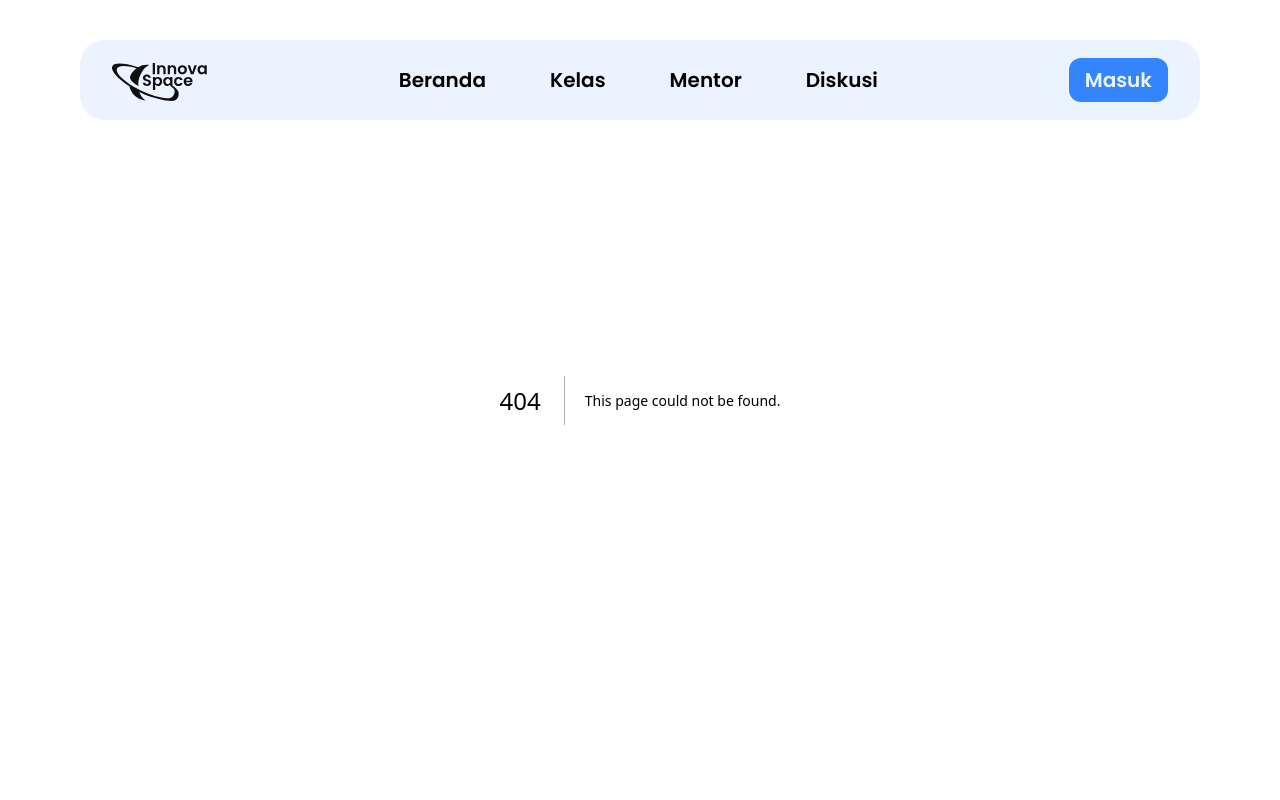
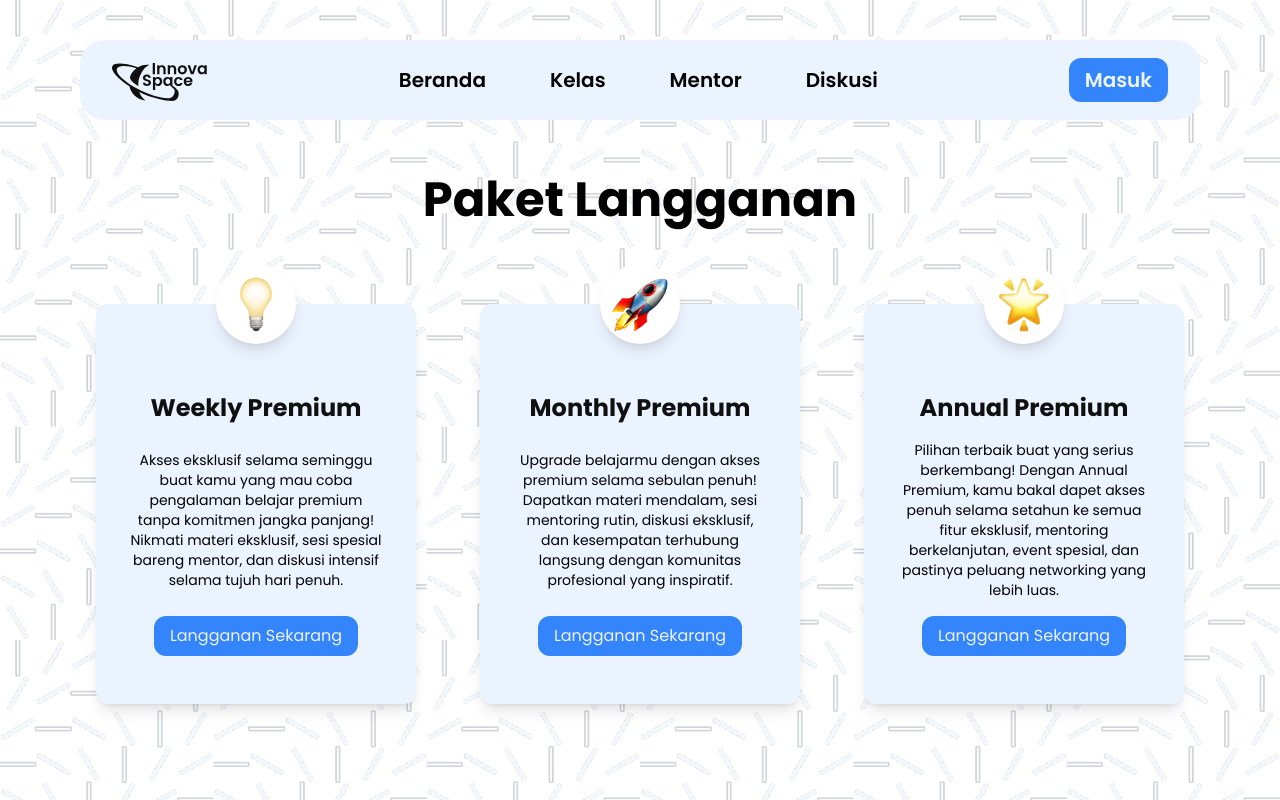
Before and after one commit to syaquiii/innovaspace, a Next.js app: page /langganan in a window 1280 px wide. Before the commit this address had no page. Shown: the top 800 px of the page. Built offline with nearby package versions, Linux system fonts and the light colour scheme.

Commit message:
ADD : Button Linked to  Langganan Page

```diff
--- a/src/app/home/components/Langganan.tsx
+++ b/src/app/home/components/Langganan.tsx
@@ -1,7 +1,10 @@
+"use client";
 import React from "react";
 import { Subslist } from "@/data/sublist";
-import SubscriptionCard from "./SubscriptionCard";
 import Tsubslist from "@/type/Tsubslist";
+import { Button } from "@/components/ui/Button";
+import Link from "next/link";
+import SubscriptionCard from "@/components/ui/SubscriptionCard";
 
 const Langganan: React.FC = () => {
   return (
@@ -24,6 +27,11 @@ const Langganan: React.FC = () => {
             <h2 className="font-bold text-4xl lg:text-6xl">ription</h2>
           </div>
         </div>
+        <div className="w-full flex justify-center mt-10 lg:mt-20">
+          <Link href={"/langganan"}>
+            <Button size={"lg"}>Langganan sekarang</Button>
+          </Link>
+        </div>
       </div>
     </div>
   );
--- a/src/app/home/components/SubscriptionCard.tsx
+++ /dev/null
@@ -1,23 +0,0 @@
-import React from "react";
-import Image from "next/image";
-import Tsubslist from "@/type/Tsubslist";
-
-interface SubscriptionCardProps {
-  subs: Tsubslist;
-}
-
-const SubscriptionCard: React.FC<SubscriptionCardProps> = ({ subs }) => {
-  return (
-    <div className="w-full cursor-pointer hover:bg-light-hover hover:scale-105 transition-all shadow-lg  px-8 py-12 bg-light-default relative flex justify-center rounded-xl min-h-fit">
-      <div className="rounded-full aspect-square w-20 h-fit flex items-center absolute -top-10 justify-center shadow-lg  bg-white ">
-        <Image className="aspect-square w-14" src={subs.icon} alt="" />
-      </div>
-      <div className="text-center">
-        <h4 className="font-bold my-4 text-2xl text-ourblack">{subs.title}</h4>
-        <p className="text-sm">{subs.content}</p>
-      </div>
-    </div>
-  );
-};
-
-export default SubscriptionCard;
--- /dev/null
+++ b/src/app/langganan/page.tsx
@@ -0,0 +1,19 @@
+import { Subslist } from "@/data/sublist";
+import React from "react";
+import SubscriptionCard from "../../components/ui/SubscriptionCard";
+import Tsubslist from "@/type/Tsubslist";
+
+const page = () => {
+  return (
+    <section className="h-fit w-full mycontainer py-24 lg:py-44 bg-langganan">
+      <h1 className="lg:text-5xl text-center font-bold ">Paket Langganan</h1>
+      <div className="grid lg:grid-cols-3 gap-16 mt-20">
+        {Subslist.map((item: Tsubslist) => (
+          <SubscriptionCard hasButton={true} key={item.id} subs={item} />
+        ))}
+      </div>
+    </section>
+  );
+};
+
+export default page;
--- a/src/components/ui/Button.tsx
+++ b/src/components/ui/Button.tsx
@@ -11,7 +11,7 @@ const buttonVariants = cva("rounded-xl active:scale-95 transition-all", {
     },
     size: {
       normal: "px-4 py-2",
-      lg: "py-4 px-16",
+      lg: "py-4 lg:text-lg text-sm px-16",
     },
   },
   defaultVariants: {
--- /dev/null
+++ b/src/components/ui/SubscriptionCard.tsx
@@ -0,0 +1,37 @@
+import React from "react";
+import Image from "next/image";
+import Tsubslist from "@/type/Tsubslist";
+import { Button } from "./Button";
+
+interface SubscriptionCardProps {
+  subs: Tsubslist;
+  hasButton?: boolean;
+}
+
+const SubscriptionCard: React.FC<SubscriptionCardProps> = ({
+  subs,
+  hasButton,
+}) => {
+  return (
+    <div className="w-full cursor-pointer hover:bg-light-hover hover:scale-105 transition-all shadow-lg px-8 py-12 bg-light-default relative flex justify-center rounded-xl min-h-fit">
+      <div className="rounded-full aspect-square w-20 h-fit flex items-center absolute -top-10 justify-center shadow-lg bg-white">
+        <Image
+          className="aspect-square w-14"
+          src={subs.icon}
+          alt={subs.title}
+        />
+      </div>
+      <div className="text-center mt-6 flex flex-col justify-between">
+        <h4 className="font-bold my-4 text-2xl text-ourblack">{subs.title}</h4>
+        <p className="text-sm">{subs.content}</p>
+        {hasButton && (
+          <div className="mt-4 ">
+            <Button>Langganan Sekarang</Button>
+          </div>
+        )}
+      </div>
+    </div>
+  );
+};
+
+export default SubscriptionCard;
```
